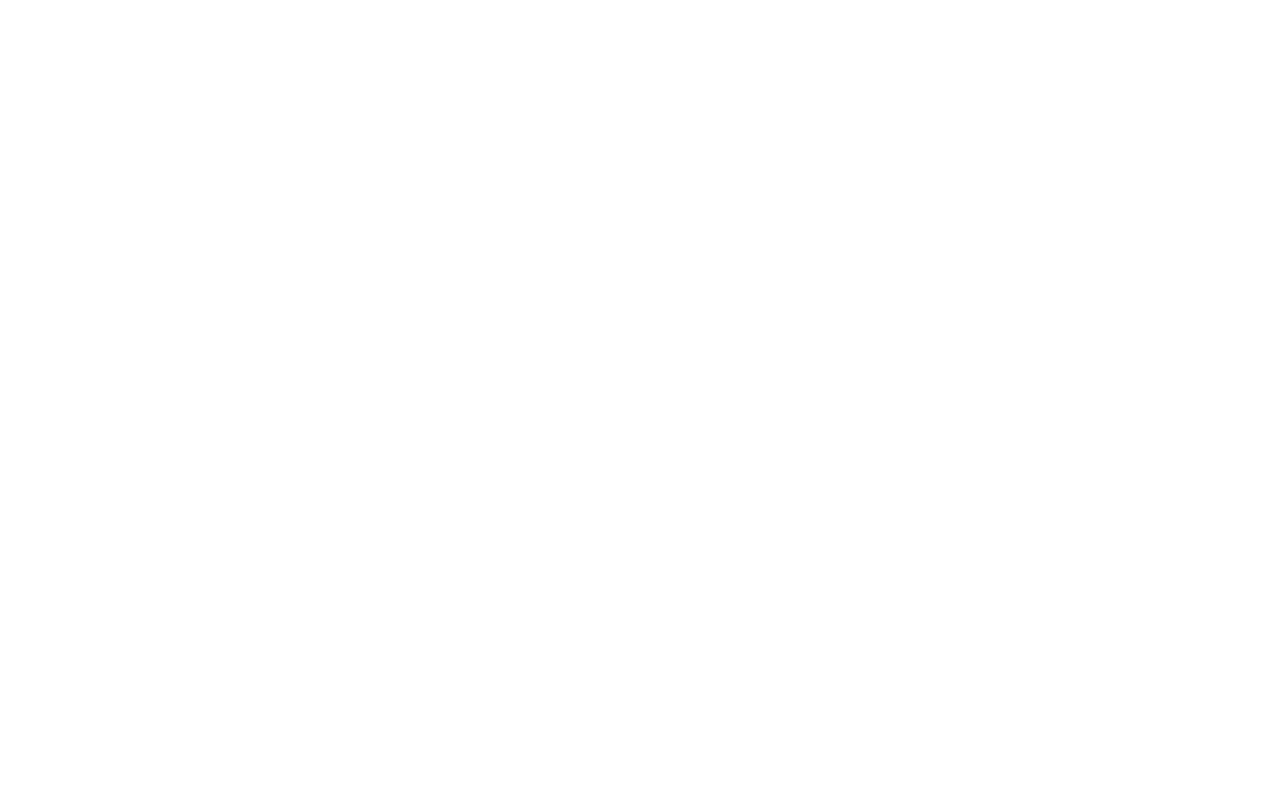
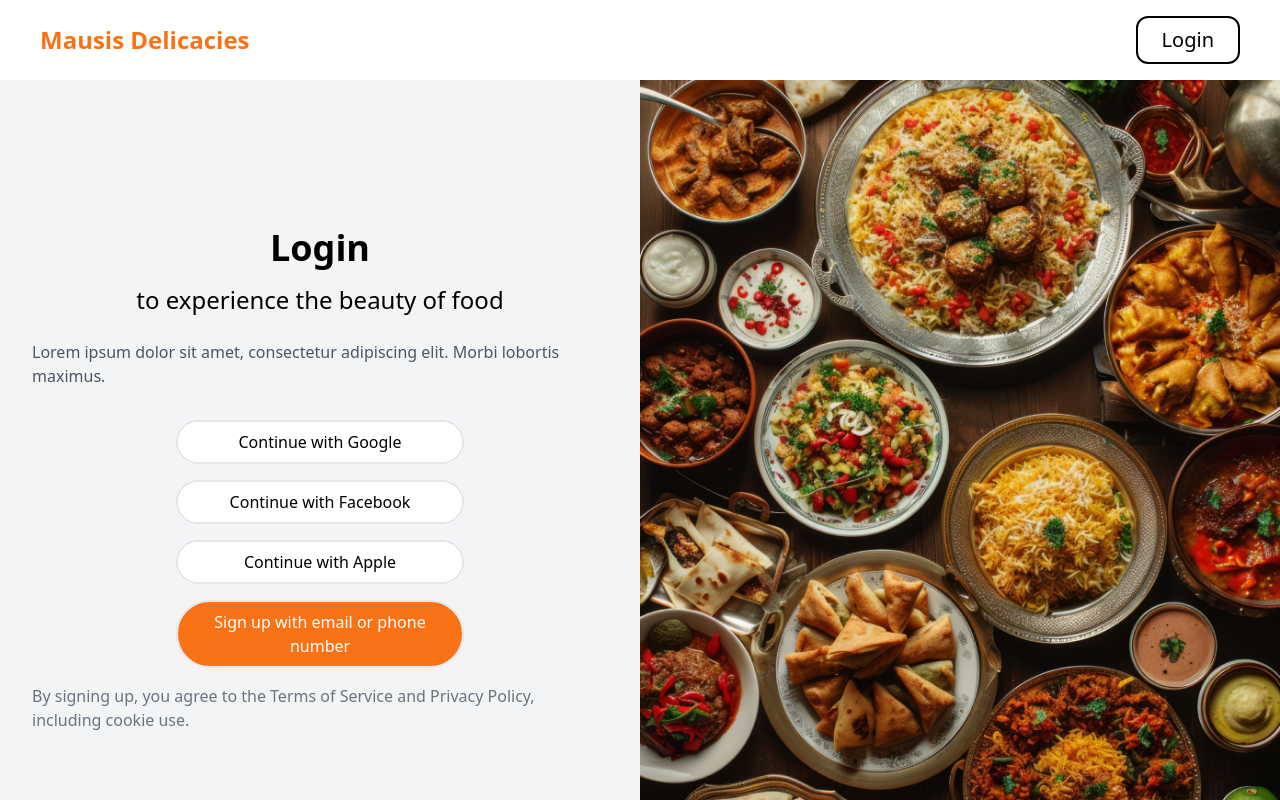
Before and after one commit to ByteBrewer101/Kitchen-web-frontend, a React (Vite) app: page /signin in a window 1280 px wide. Before the commit this address had no page. Built offline with nearby package versions, Linux system fonts and the light colour scheme.

Commit message:
paymentcomponent done

```diff
--- a/src/App.jsx
+++ b/src/App.jsx
@@ -3,6 +3,8 @@ import {BrowserRouter, Routes, Route} from "react-router-dom"
 import { MenuPage } from "./pages/menuPage";
 import { CartPage } from "./pages/cartpage";
 import { ContactUsPage } from "./pages/contactuspage";
+import { SignupPage } from "./pages/signup";
+import { SigninPage } from "./pages/signinpage";
 
 
 function App() {
@@ -14,7 +16,9 @@ function App() {
         <Route path="/" element={<Homepage />} />
         <Route path="/menu" element={<MenuPage />} />
         <Route path="/cart" element={<CartPage />} />
-        <Route path="/contactus" element={<ContactUsPage/>} />
+        <Route path="/contactus" element={<ContactUsPage />} />
+        <Route path="/signup" element={<SignupPage />} />
+        <Route path="/signin" element={<SigninPage/>} />
       </Routes>
     </BrowserRouter>
   );
--- /dev/null
+++ b/src/components/initialTopBar.jsx
@@ -0,0 +1,14 @@
+export function InitialTopBar(){
+    return (
+      <div className="flex justify-between items-center p-4 px-10 shadow shadow-xl">
+        <h1 className="text-orange-500 font-extrabold text-2xl">
+          Mausis Delicacies
+        </h1>
+
+          <button className="border border-2 border-black text-xl rounded-xl px-6 p-2">
+            Login
+          </button>
+
+      </div>
+    );
+}
--- /dev/null
+++ b/src/components/paymentcomponent.jsx
@@ -0,0 +1,106 @@
+
+
+export const CheckoutComponent = () => {
+  return (
+    <div className="container mx-auto p-4">
+      <div className="flex flex-col md:flex-row">
+        <div className="w-full md:w-1/2 p-4">
+          {/* Contact Information */}
+          <div className="mb-4">
+            <h2 className="text-xl font-bold">Contact Information</h2>
+            <input
+              type="text"
+              placeholder="Email"
+              className="w-full p-2 border border-gray-300 rounded mt-2"
+            />
+          </div>
+
+          {/* Delivery Address */}
+          <div className="mb-4">
+            <h2 className="text-xl font-bold">Delivery Address</h2>
+            <input
+              type="text"
+              placeholder="Address"
+              className="w-full p-2 border border-gray-300 rounded mt-2"
+            />
+          </div>
+
+          {/* Tip Input */}
+          <div className="mb-4">
+            <h2 className="text-xl font-bold">Tip</h2>
+            <input
+              type="number"
+              placeholder="Tip Amount"
+              className="w-full p-2 border border-gray-300 rounded mt-2"
+            />
+          </div>
+
+          {/* Save Information Checkbox */}
+          <div className="mb-4">
+            <label className="inline-flex items-center">
+              <input type="checkbox" className="form-checkbox" />
+              <span className="ml-2">Save this information for next time</span>
+            </label>
+          </div>
+
+          {/* Payment Section */}
+          <form>
+            <fieldset>
+              <legend className="text-xl font-bold">Payment</legend>
+              {/* Card Details Inputs */}
+              <input
+                type="text"
+                placeholder="Card Number"
+                className="w-full p-2 border border-gray-300 rounded mt-2"
+              />
+              <input
+                type="text"
+                placeholder="Expiry Date"
+                className="w-full p-2 border border-gray-300 rounded mt-2"
+              />
+              <input
+                type="text"
+                placeholder="CVV"
+                className="w-full p-2 border border-gray-300 rounded mt-2"
+              />
+
+              {/* Submit Button */}
+              <button
+                type="submit"
+                className=" w-full rounded-full bg-orange-500 text-white font-bold py-2 px-4 mt-4"
+              >
+                Pay now
+              </button>
+            </fieldset>
+          </form>
+        </div>
+
+        <div className="w-full md:w-1/2 p-4 bg-gray-100">
+          {/* Order Summary Section */}
+          <div>
+            <h3 className="text-xl font-bold">Your Order</h3>
+            {/* List of Items with prices */}
+            <div className="flex justify-between mt-2">
+              <span>Beans Ki Sabji</span>
+              <span>$40.99</span>
+            </div>
+            <div className="flex justify-between mt-2">
+              <span>Arbi Ki Sabji</span>
+              <span>$40.99</span>
+            </div>
+            <div className="flex justify-between mt-2">
+              <span>Butter Chicken</span>
+              <span>$40.99</span>
+            </div>
+
+            {/* Total Price Calculation Display */}
+            <div className="flex justify-between mt-4 font-bold">
+              <span>Total</span>
+              <span>$122.97</span>
+            </div>
+          </div>
+        </div>
+      </div>
+    </div>
+  );
+};
--- a/src/pages/cartpage.jsx
+++ b/src/pages/cartpage.jsx
@@ -2,6 +2,7 @@ import { CartContents } from "../components/CartContents";
 import { ContactUsForm } from "../components/ContactusForm";
 import { Footer } from "../components/Footer";
 import { MenuHeader } from "../components/MenuHeader";
+
 import { TopBar } from "../components/TopBar";
 
 export function CartPage() {
@@ -69,6 +70,7 @@ export function CartPage() {
         <ContactUsForm />
       </div>
       <Footer />
+
     </div>
   );
 }
--- /dev/null
+++ b/src/pages/signinpage.jsx
@@ -0,0 +1,46 @@
+import { InitialTopBar } from "../components/initialTopBar";
+
+import rightimage from "../assets/rightimage.png";
+export function SigninPage() {
+  return (
+    <div className="h-screen overflow-hidden">
+      <InitialTopBar />
+      <div className="flex flex-col md:flex-row h-full ">
+        {/* Left Section */}
+        <div className="flex flex-col justify-center items-center bg-gray-100 p-8 md:w-1/2">
+          <h1 className="text-4xl font-bold mb-4">Login</h1>
+          <h2 className="text-2xl mb-6">to experience the beauty of food</h2>
+          <p className="text-gray-600 mb-8">
+            Lorem ipsum dolor sit amet, consectetur adipiscing elit. Morbi
+            lobortis maximus.
+          </p>
+          <button className="w-1/2 bg-white border border-2  text-black py-2 px-4 rounded-full mb-4">
+            Continue with Google
+          </button>
+          <button className="w-1/2 bg-white border border-2  text-black py-2 px-4 rounded-full mb-4">
+            Continue with Facebook
+          </button>
+          <button className="w-1/2 bg-white border border-2  text-black py-2 px-4 rounded-full mb-4">
+            Continue with Apple
+          </button>
+          <button className="w-1/2 bg-orange-500 border border-2  text-white py-2 px-4 rounded-full">
+            Sign up with email or phone number
+          </button>
+          <p className="text-gray-500 mt-4">
+            By signing up, you agree to the Terms of Service and Privacy Policy,
+            including cookie use.
+          </p>
+        </div>
+
+        {/* Right Section */}
+        <div
+          className="bg-cover bg-center md:w-1/2"
+          style={{ backgroundImage: `url(${rightimage})` }}
+        >
+          {/* Image content */}
+        </div>
+      </div>
+
+    </div>
+  );
+}
--- /dev/null
+++ b/src/pages/signup.jsx
@@ -0,0 +1,47 @@
+import { InitialTopBar } from "../components/initialTopBar";
+
+
+import rightimage from "../assets/rightimage.png"
+export function SignupPage(){
+    return (
+      <div className="h-screen overflow-hidden">
+        <InitialTopBar/>
+        <div className="flex flex-col md:flex-row h-full ">
+          {/* Left Section */}
+          <div className="flex flex-col justify-center items-center bg-gray-100 p-8 md:w-1/2">
+            <h1 className="text-4xl font-bold mb-4">Explore the world</h1>
+            <h2 className="text-2xl mb-6">to experience the beauty of food</h2>
+            <p className="text-gray-600 mb-8">
+              Lorem ipsum dolor sit amet, consectetur adipiscing elit. Morbi
+              lobortis maximus.
+            </p>
+            <button className="w-1/2 bg-white border border-2  text-black py-2 px-4 rounded-full mb-4">
+
+              Continue with Google
+            </button>
+            <button className="w-1/2 bg-white border border-2  text-black py-2 px-4 rounded-full mb-4">
+              Continue with Facebook
+            </button>
+            <button className="w-1/2 bg-white border border-2  text-black py-2 px-4 rounded-full mb-4">
+              Continue with Apple
+            </button>
+            <button className="w-1/2 bg-orange-500 border border-2  text-white py-2 px-4 rounded-full">
+              Sign up with email or phone number
+            </button>
+            <p className="text-gray-500 mt-4">
+              By signing up, you agree to the Terms of Service and Privacy
+              Policy, including cookie use.
+            </p>
+          </div>
+
+          {/* Right Section */}
+          <div
+            className="bg-cover bg-center md:w-1/2"
+            style={{  backgroundImage: `url(${rightimage})`,}}
+          >
+            {/* Image content */}
+          </div>
+        </div>
+      </div>
+    );
+}
```
Also changed, not shown: src/assets/google.svg (added), src/assets/rightimage.png (added).
